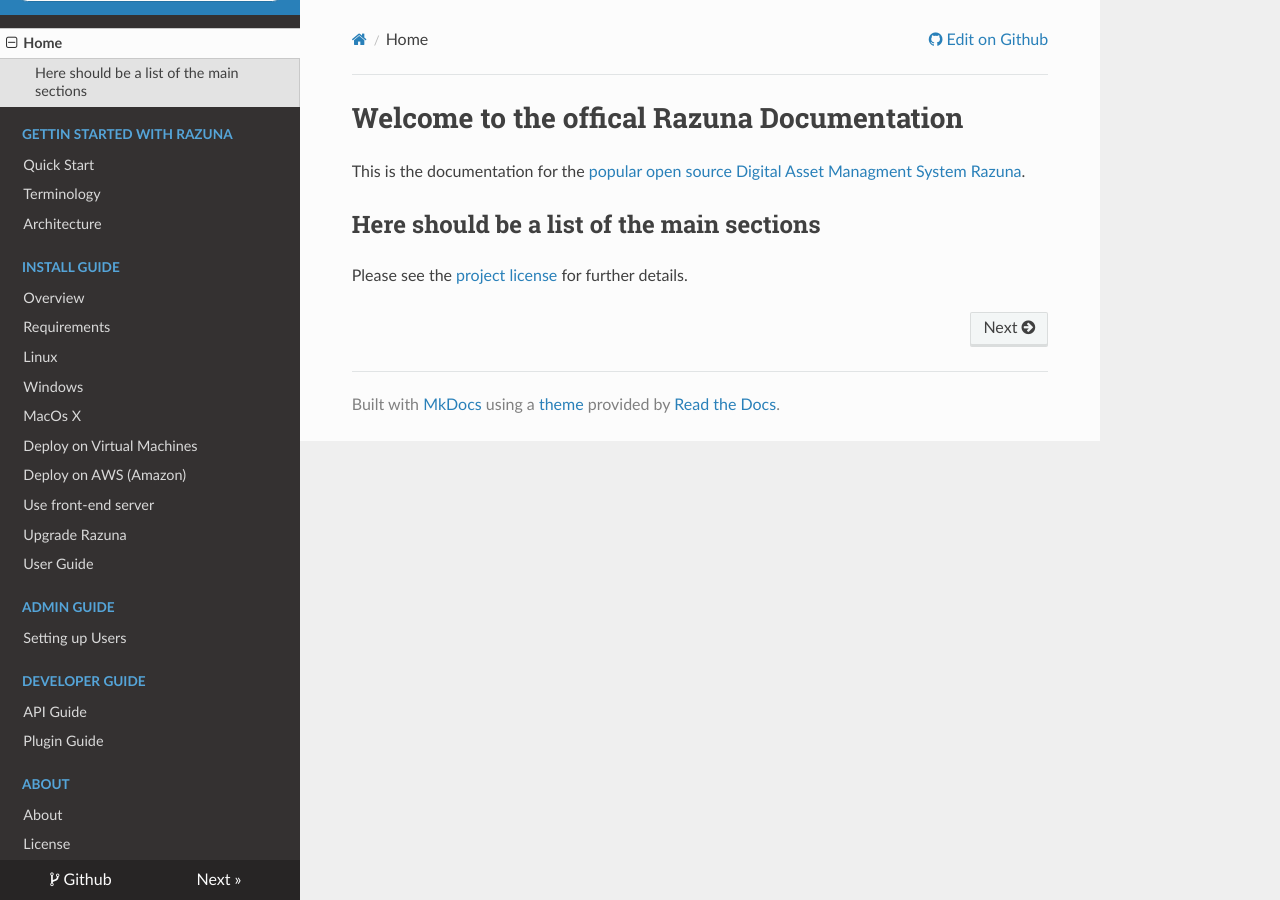
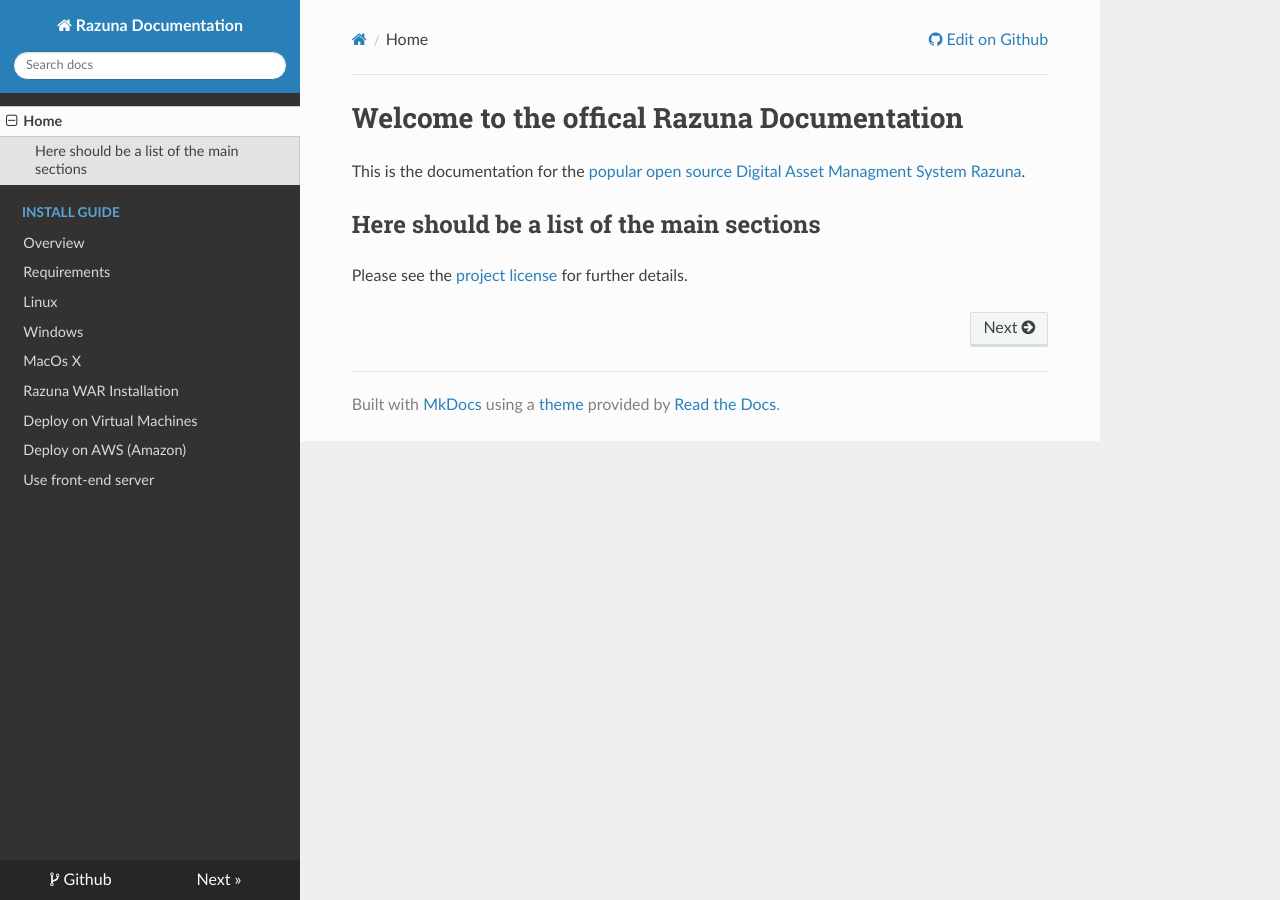
Before and after one commit to razuna/razuna-docs, an MkDocs documentation site: the page built from docs/index.md, in a window 1280 px wide. Built offline with MkDocs 1.6.1, drawn with Linux system fonts in a browser that asks for light colours; nearby versions of some CDN libraries; old or Windows-style settings are respelled for this version of MkDocs.

Commit message:
Modify structure for Installation guide in new feature

```diff
--- a/mkdocs.yml
+++ b/mkdocs.yml
@@ -7,26 +7,13 @@ markdown_extensions:
     - toc
 pages:
 - Home : 'index.md'
-- Gettin Started with Razuna:
-  - Quick Start: 'start/quickstart.md'
-  - Terminology: 'start/terminology.md'
-  - Architecture: 'start/architecture.md'
 - Install Guide:
   - Overview: 'installation/index.md'
   - Requirements: 'installation/requirement.md'
   - Linux: 'installation/linux.md'
   - Windows: 'installation/windows.md'
   - MacOs X: 'installation/macosx.md'
+  - Razuna WAR Installation : 'installation/WAR.md'
   - Deploy on Virtual Machines: 'installation/vms.md'
   - Deploy on AWS (Amazon): 'installation/aws.md'
   - Use front-end server: 'installation/nginxapache.md'
-  - Upgrade Razuna: 'installation/upgrade.md'
-- User Guide : 'user/index.md'
-- Admin Guide:
-  - Setting up Users : 'admin/users.md'
-- Developer Guide:
-  - API Guide : 'api/index.md'
-  - Plugin Guide : 'plugins/index.md'
-- About:
-  - About: 'about/index.md'
-  - License: 'about/license.md'
```
